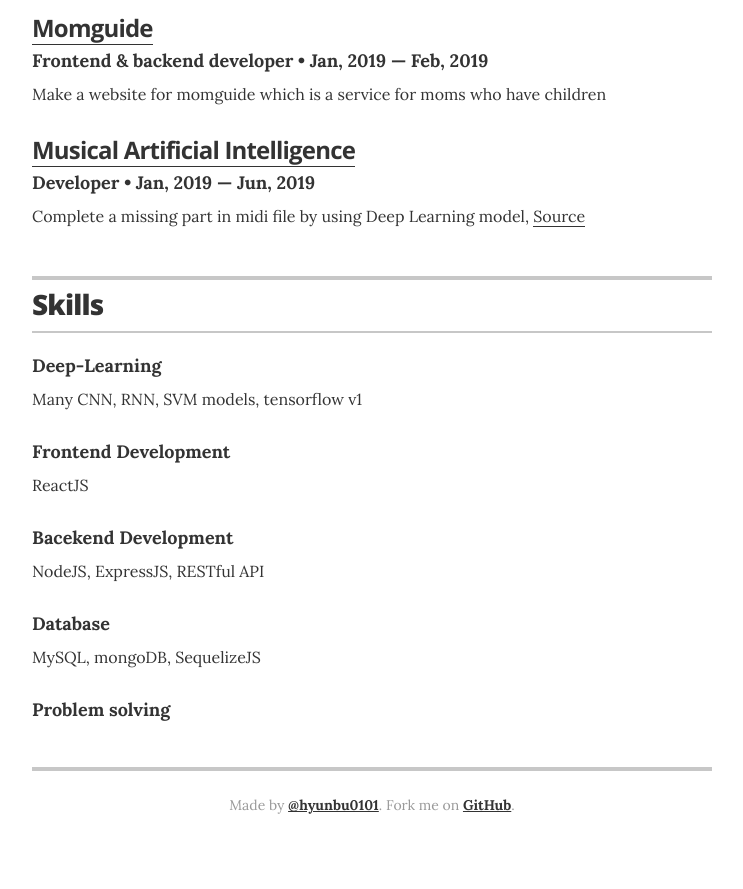
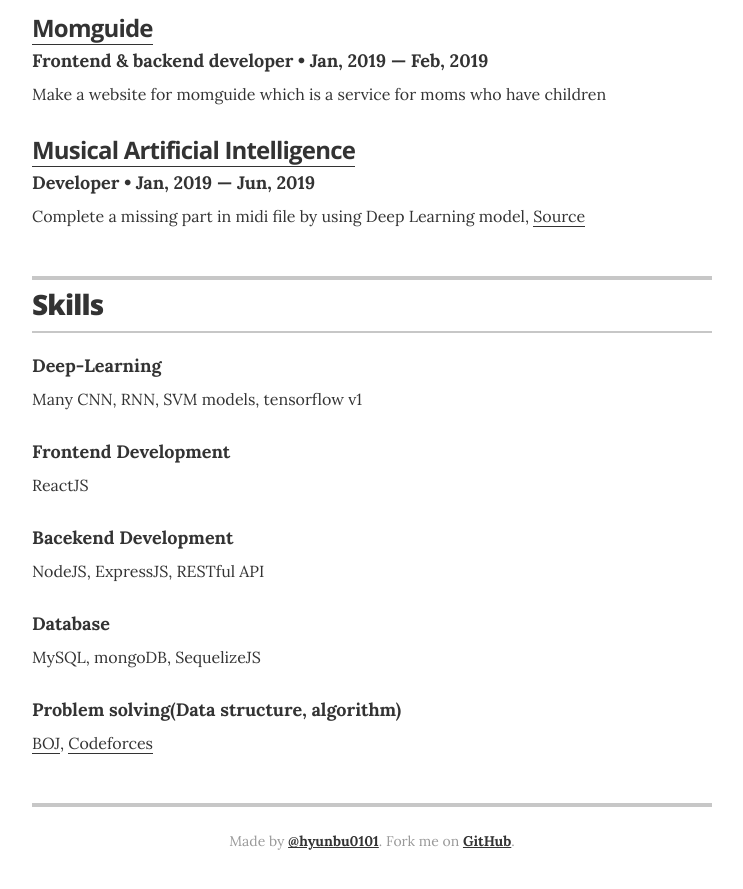
Before and after one commit to ljwh1231/ljwh1231.github.io, a Jekyll site: the page built from index.html, in a window 1280 px wide and 900 px high, scrolled down 1654 px. Shown: the top 889 px of the window, without its empty margins (268-1011 px from the left). Built offline with Jekyll 4.4.1, drawn with Linux system fonts in a browser that asks for light colours; before the commit the page ends 2518 px from its top, so only the background shows below that.

Commit message:
skill modify

```diff
--- a/_data/skills.yml
+++ b/_data/skills.yml
@@ -16,5 +16,5 @@
   description: MySQL, mongoDB, SequelizeJS
 
 # Problem solving
-- skill: Problem solving
-  descripion: <a href="https://www.acmicpc.net/user/ljwh1231">BOJ</a>, <a href="https://codeforces.com/profile/hyun0603">Codeforces</a>
+- skill: Problem solving(Data structure, algorithm)
+  description: <a href="https://www.acmicpc.net/user/ljwh1231">BOJ</a>, <a href="https://codeforces.com/profile/hyun0603">Codeforces</a>
```
